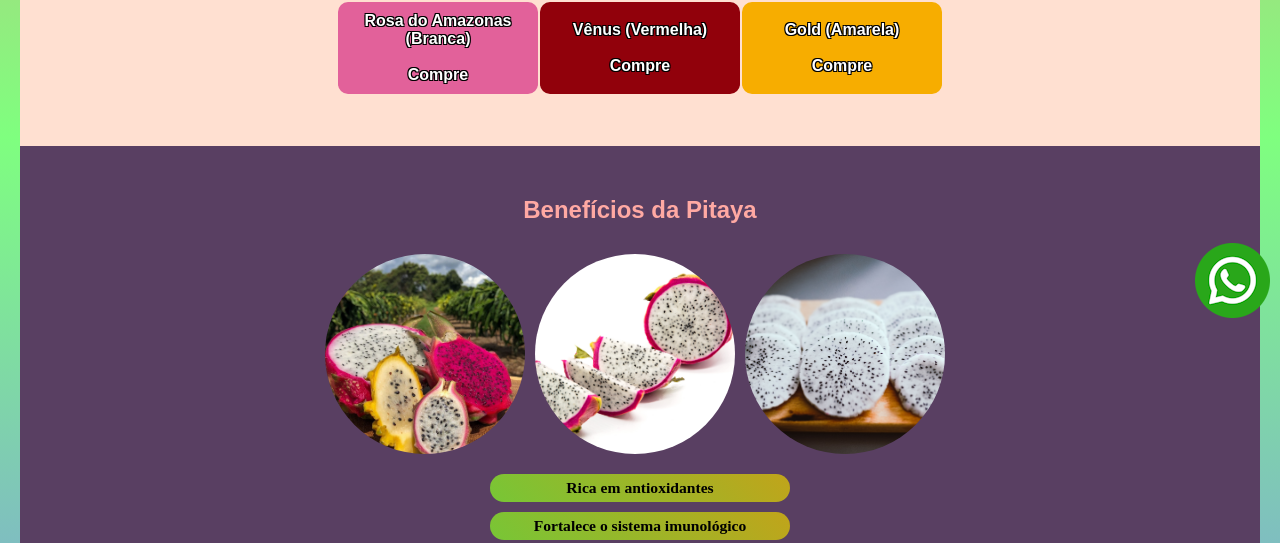
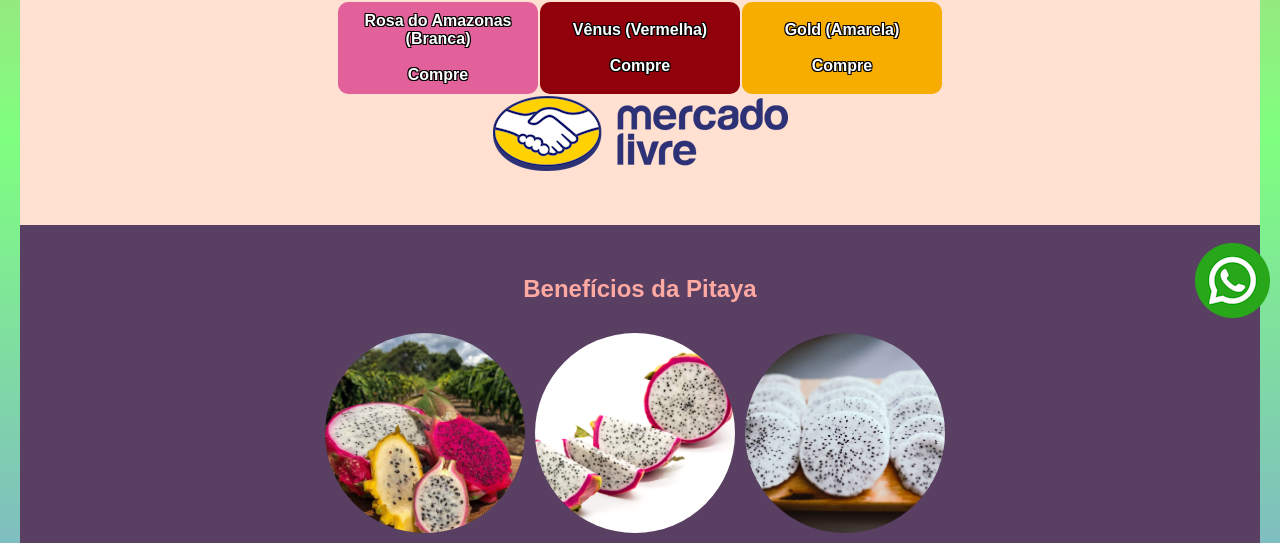
Before and after one commit to johnniewalke/pitaya, a plain HTML site: page site/index.html in a window 1280 px wide. Shown: the part 423-966 px from the top of the page. Drawn offline with Linux system fonts and the light colour scheme.

Commit message:
feat: adicionado logo mercado livre

```diff
--- a/site/index.html
+++ b/site/index.html
@@ -32,6 +32,15 @@
                         <th><a href="https://wa.me/5555996078831?text=Tenho%20interesse%20em%20comprar%20a%20muda%20de%20Pitaya%20Gold" target="_blank">Gold (Amarela)<br><br>Compre</a></th>
                     </tr>
                 </table>
+            </div>
+            <div class="e-commerce">
+              <div class="mercado_livre">
+                <a href="#"><img src="img/logo_mercado_livre.png" alt="Mercado Livre"></a>
+              </div>
+
+              <div class="shopee">
+
+              </div>
             </div>
         </section>
 
```
Also changed, not shown: site/img/logo_mercado_livre.png (added), site/img/mercado-livre-logo-8 - Copia.png (added), site/img/mercado-livre-logo-8.png (added).
